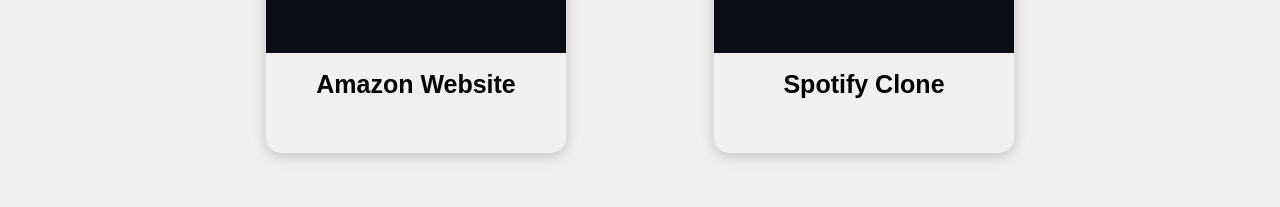
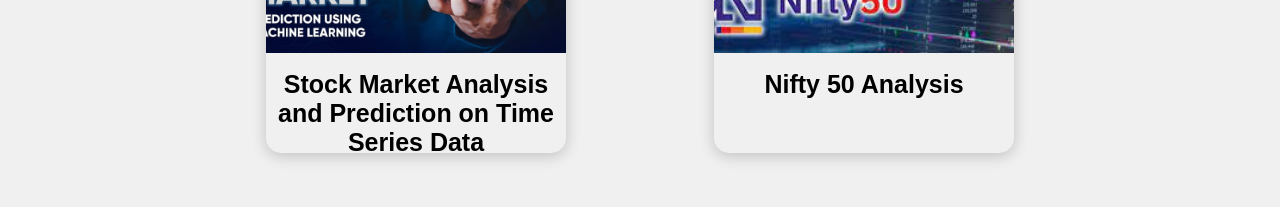
Before and after one commit to pavangv12/pav, a React (Create React App) app: page /projects in a window 1280 px wide. Shown: the part 727-934 px from the top of the page. Built offline with nearby package versions, Linux system fonts and the light colour scheme.

Commit message:
added few projects to the list

```diff
--- a/src/helperes/ProjectList.js
+++ b/src/helperes/ProjectList.js
@@ -1,9 +1,10 @@
 import Proj1 from "../assets/ToDoList.png";
 import Proj2 from "../assets/Portfolio.jpg"
-import Proj3 from "../assets/success.png";
-import Proj4 from "../assets/success.png"
-import Proj5 from "../assets/success.png";
-import Proj6 from "../assets/success.png"
+import Proj3 from "../assets/Proj3.jpg";
+import Proj4 from "../assets/Proj4.jpeg"
+import Proj5 from "../assets/AppBreweryWallpaper 2.png";
+import Proj6 from "../assets/AppBreweryWallpaper 4.png"
+import Proj7 from "../assets/AppBreweryWallpaper 5.png"
 
 
 export const ProjectList = [
@@ -20,32 +21,32 @@
       github: "https://github.com/pavangv12/pav",
   },
   {
-    name: "Amazon Website",
+    name: "Stock Market Analysis and Prediction on Time Series Data",
     image: Proj3,
-    skills: "Angular,MongoDB",
-    github: "www.google.com",
+    skills: "Python, Machine learning",
+    github: "https://github.com/pavangv12/Time-series-analysis-predict-stock-price",
   },
   {
-    name: "Spotify Clone",
-    image: Proj3,
-    skills: "React,Node.js,MongoDB,SpotifyAPI",
-    github: "www.google.com",
+    name: "Nifty 50 Analysis",
+    image: Proj4,
+    skills: "Python, Machine Learning, Streamlit",
+    github: "https://github.com/pavangv12/NIFTY-50-Stock-Analysis",
   },
   {
     name: "Social Media Website",
-    image: Proj4,
+    image: Proj5,
     skills: "React,Node.js,MySQL,GraphQL",
     github: "www.google.com",
   },
   {
     name: "Dashboard Visualizer",
-    image: Proj5,
+    image: Proj6,
     skills: "JavaScript,HTML,CSS",
     github: "www.google.com",
   },
   {
     name: "Mobile Game",
-    image: Proj6,
+    image: Proj7,
     skills: "React Native,JavaScript,HTML,CSS",
     github: "www.google.com",
   },
```
Also changed, not shown: src/assets/Proj3.jpg (added), src/assets/Proj4.jpeg (added).
